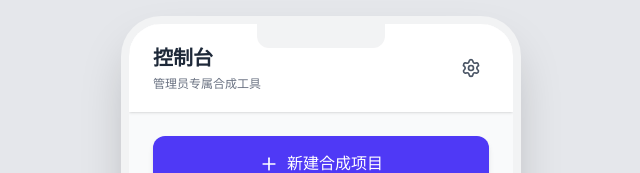
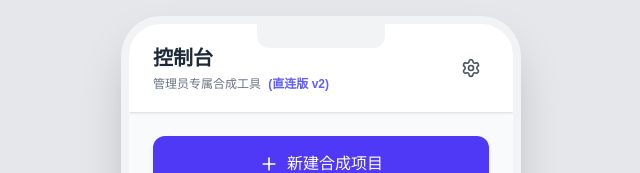
Before and after one commit to libin72/subtitle-app, a Next.js app: page / in a window 1280 px wide. Shown: the top 173 px of the page, without its empty margins (319-959 px from the left). Built offline with nearby package versions, Linux system fonts and the light colour scheme.

Commit message:
更新为直连版并添加 v2 标识

```diff
--- a/app/page.jsx
+++ b/app/page.jsx
@@ -84,10 +84,10 @@ export default function App() {
 
           // 👉 核心修改 1：请在这里填入您真实的 Google API Key
           // 因为是您自用的工作台，把 Key 放在这里是最稳妥防 Vercel 拦截的方案
-          const apiKey = "YOUR_API_KEY";
+          const apiKey = "AIzaSyDOmIqYfZ1W5vH8OVmu3IGADC1Zsz5LD5s";
 
           if (!apiKey || apiKey === "YOUR_API_KEY") {
-             throw new Error("请在 App.jsx 的 processVideo 函数中填入您的 Gemini API Key！");
+             throw new Error("请在代码中找到 apiKey 变量，填入您真实的 Gemini API Key！");
           }
 
           const url = `https://generativelanguage.googleapis.com/v1beta/models/gemini-2.5-flash-preview-09-2025:generateContent?key=${apiKey}`;
@@ -165,7 +165,7 @@ export default function App() {
         } catch (error) {
           console.error("处理失败详细信息:", error);
           // 使用更详细的错误提示反馈
-          alert(`处理失败！\n\n【错误详情】:\n${error.message}\n\n👉【排查建议】:\n1. 确保已在 Vercel 设置 GEMINI_API_KEY，并且设置后点击了 "Redeploy" 重新部署。\n2. 检查音频文件是否过大 (Vercel 免费版限制约 4.5MB)。\n3. 前往 Vercel 后台 -> "Logs" 标签页查看后端完整报错。`);
+          alert(`处理失败！\n\n【错误详情】:\n${error.message}`);
           setCurrentView('upload');
         }
       };
@@ -234,7 +234,8 @@ export default function App() {
       <header className="bg-white shadow-sm px-6 py-5 flex justify-between items-center">
         <div>
           <h1 className="text-xl font-bold text-gray-800">控制台</h1>
-          <p className="text-xs text-gray-500 mt-1">管理员专属合成工具</p>
+          {/* 添加版本标识帮助排查缓存 */}
+          <p className="text-xs text-gray-500 mt-1">管理员专属合成工具 <span className="text-indigo-500 font-bold ml-1">(直连版 v2)</span></p>
         </div>
         <button className="p-2 rounded-full hover:bg-gray-100">
           <Settings size={20} className="text-gray-600" />
```
